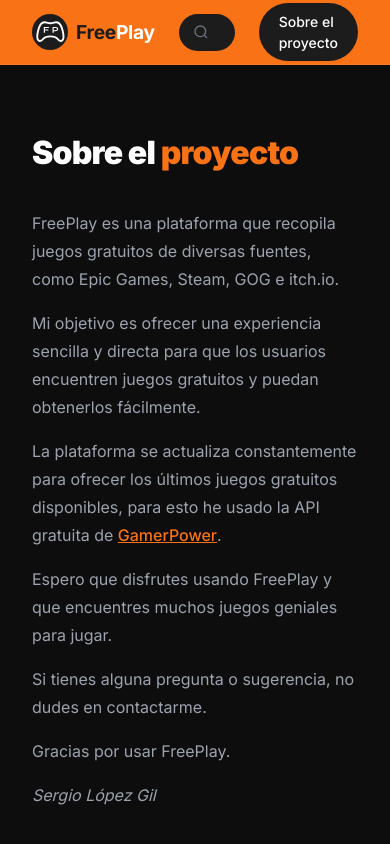
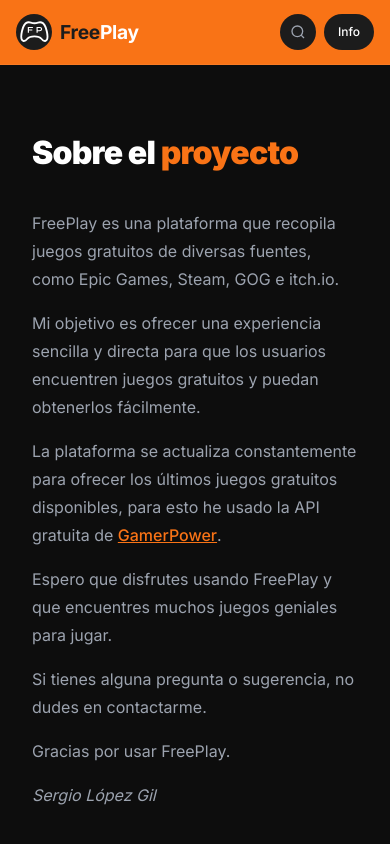
Before and after one commit to Sergio-LG/FreePlay, a Next.js app: page /sobre-el-proyecto in a window 390 px wide. Shown: the top 844 px of the page. Built offline with nearby package versions, Linux system fonts and the light colour scheme.

Commit message:
fix: la pagina es ahora responsive y se puede usar en dispositivos moviles

```diff
--- a/next.config.mjs
+++ b/next.config.mjs
@@ -1,5 +1,13 @@
 const nextConfig = {
   reactCompiler: true,
+  images: {
+    remotePatterns: [
+      { protocol: "https", hostname: "**.gamerpower.com" },
+      { protocol: "https", hostname: "**.epicgames.com" },
+      { protocol: "https", hostname: "**.cloudflare.steamstatic.com" },
+      { protocol: "https", hostname: "**.akamaihd.net" },
+    ],
+  },
 };
 
 export default nextConfig;
--- a/src/app/sobre-el-proyecto/page.js
+++ b/src/app/sobre-el-proyecto/page.js
@@ -1,3 +1,4 @@
+import Image from "next/image";
 import Navbar from "@/components/Navbar";
 import Footer from "@/components/Footer";
 
@@ -29,13 +30,13 @@
           <div className="flex flex-row gap-3">
             <div className="bg-[#1a1a1a] rounded-[25%] px-5 py-2">
                 <a href="https://github.com/Sergio-LG" target="_blank" rel="noopener noreferrer" className="flex flex-col items-center w-15">
-                    <img src="Github.png" alt="Github" width="50px"/>
+                    <Image src="/Github.png" alt="Github" width={50} height={50} />
                     <p>Github</p>
                 </a>
             </div>
             <div className="bg-[#1a1a1a] rounded-[25%] px-5 py-2">
                 <a href="https://www.linkedin.com/in/sergio-l%C3%B3pez-gil-1b544339a/" target="_blank" rel="noopener noreferrer" className="flex flex-col items-center w-15">
-                    <img src="LinkedIn.png" alt="Linkedin" width="50px"/>
+                    <Image src="/LinkedIn.png" alt="Linkedin" width={50} height={50} />
                     <p>Linkedin</p>
                 </a>
             </div>
--- a/src/components/GameCard.js
+++ b/src/components/GameCard.js
@@ -1,6 +1,7 @@
 "use client";
 
 import { useState, useEffect } from "react";
+import Image from "next/image";
 
 const PLATFORM_COLORS = {
   Epic:           { bg: "#2563eb", color: "#fff" },
@@ -64,7 +65,7 @@
 
       <div style={{ position: "relative", width: "100%", aspectRatio: "16/9", background: "#111", overflow: "hidden" }}>
         {image
-          ? <img src={image} alt={title} style={{ width: "100%", height: "100%", objectFit: "cover", display: "block" }} />
+          ? <Image src={image} alt={title} fill sizes="(max-width: 640px) 100vw, (max-width: 1024px) 50vw, 25vw" style={{ objectFit: "cover" }} />
           : <div style={{ width: "100%", height: "100%", background: "linear-gradient(135deg,#1f2937 0%,#111827 100%)" }} />
         }
 
@@ -107,7 +108,7 @@
         </h3>
 
 
-        <div style={{ marginTop: "auto", paddingTop: "0.6rem", display: "flex", alignItems: "center", justifyContent: "space-between", gap: "0.5rem" }}>
+        <div className="flex flex-row items-center justify-between" style={{ marginTop: "auto", paddingTop: "0.6rem", gap: "0.5rem" }}>
           {showTimer ? (
             <div style={{ display: "flex", alignItems: "center", gap: 5, fontSize: "0.7rem", color: "#9ca3af" }}>
               <svg width="11" height="11" viewBox="0 0 24 24" fill="none" stroke="#f97316" strokeWidth="2">
@@ -131,6 +132,7 @@
               padding: "0.35rem 0.9rem", borderRadius: 9999,
               transition: "background 0.18s",
               flexShrink: 0,
+              alignSelf: "center",
             }}
             onMouseEnter={e => { e.currentTarget.style.background = "#ea6a0a"; }}
             onMouseLeave={e => { e.currentTarget.style.background = "#f97316"; }}
--- a/src/components/Navbar.js
+++ b/src/components/Navbar.js
@@ -1,10 +1,10 @@
 "use client";
 
 import Image from "next/image";
+import Link from "next/link";
+import { useState, useEffect, useRef } from "react";
 
-export default function Navbar({ search = "", onSearch }) {
-  return (
-    <nav style={{
+const navStyle = {
   position: "sticky",
   top: 0,
   zIndex: 100,
@@ -12,20 +12,20 @@
   backdropFilter: "blur(12px)",
   borderBottom: "1px solid rgba(255,255,255,0.06)",
   width: "100%",
-    }}>
-      <div style={{
+};
+
+const innerStyle = {
   maxWidth: 1280,
   margin: "0 auto",
-        padding: "0 2rem",
+  padding: "0 1rem",
   height: 64,
   display: "flex",
   alignItems: "center",
   justifyContent: "space-between",
-        gap: "1.5rem",
-      }}>
+  gap: "0.75rem",
+};
 
-        <a href="/" style={{ display: "flex", alignItems: "center", gap: "0.5rem", textDecoration: "none", flexShrink: 0 }}>
-          <span style={{
+const logoCircle = {
   display: "flex",
   alignItems: "center",
   justifyContent: "center",
@@ -33,29 +33,12 @@
   height: 36,
   borderRadius: "50%",
   background: "#1c1c1c",
-            fontSize: "0.75rem"
-          }}>
-            <Image src="/logo-white.svg" alt="Logo" width={30} height={30} style={{ display: "block" }} />
-          </span>
-          <span style={{ fontSize: "1.2rem", fontWeight: 700, color: "#ffffff", letterSpacing: "-0.3px" }}>
-            <span style={{ color: "#1c1c1c" }}>Free</span>Play
-          </span>
-        </a>
+};
 
-        <div style={{ position: "relative", flex: 1, maxWidth: 340 }}>
-          <svg style={{ position: "absolute", left: "0.875rem", top: "50%", transform: "translateY(-50%)", width: 16, height: 16, color: "#6b7280", pointerEvents: "none" }}
-            viewBox="0 0 24 24" fill="none" stroke="currentColor" strokeWidth="2">
-            <circle cx="11" cy="11" r="8" />
-            <line x1="21" y1="21" x2="16.65" y2="16.65" />
-          </svg>
-          <input
-            type="text"
-            placeholder="Buscar juegos..."
-            value={search}
-            onChange={(e) => onSearch(e.target.value)}
-            style={{
+const inputStyle = {
   width: "100%",
-              padding: "0.5rem 1rem 0.5rem 2.5rem",
+  height: 36,
+  padding: "0 1rem 0 2.5rem",
   background: "#1c1c1c",
   border: "none",
   borderRadius: 9999,
@@ -64,20 +47,133 @@
   outline: "none",
   fontFamily: "inherit",
   boxSizing: "border-box",
-            }}
+};
+
+const iconStyle = {
+  position: "absolute",
+  left: "0.875rem",
+  top: "50%",
+  transform: "translateY(-50%)",
+  width: 16,
+  height: 16,
+  color: "#6b7280",
+  pointerEvents: "none",
+};
+
+function SearchIcon() {
+  return (
+    <svg style={iconStyle} viewBox="0 0 24 24" fill="none" stroke="currentColor" strokeWidth="2">
+      <circle cx="11" cy="11" r="8" />
+      <line x1="21" y1="21" x2="16.65" y2="16.65" />
+    </svg>
+  );
+}
+
+export default function Navbar({ search = "", onSearch }) {
+  const [searchOpen, setSearchOpen] = useState(false);
+  const inputRef = useRef(null);
+
+  useEffect(() => {
+    if (searchOpen && inputRef.current) {
+      inputRef.current.focus();
+    }
+  }, [searchOpen]);
+
+  function handleToggleSearch() {
+    if (searchOpen && onSearch) onSearch("");
+    setSearchOpen((v) => !v);
+  }
+
+  return (
+    <nav style={navStyle}>
+      <div style={innerStyle}>
+
+        <Link href="/" style={{ display: "flex", alignItems: "center", gap: "0.5rem", textDecoration: "none", flexShrink: 0 }}>
+          <span style={logoCircle}>
+            <Image src="/logo-white.svg" alt="Logo" width={30} height={30} style={{ display: "block" }} />
+          </span>
+          <span style={{ fontSize: "1.2rem", fontWeight: 700, color: "#ffffff", letterSpacing: "-0.3px" }}>
+            <span style={{ color: "#1c1c1c" }}>Free</span>Play
+          </span>
+        </Link>
+
+        <div className="hidden sm:block" style={{ position: "relative", flex: 1, maxWidth: 340 }}>
+          <SearchIcon />
+          <input
+            type="text"
+            placeholder="Buscar juegos..."
+            value={search}
+            onChange={(e) => onSearch(e.target.value)}
+            style={inputStyle}
           />
         </div>
 
-        <a href="/sobre-el-proyecto" style={{
-          padding: "0.5rem 1.25rem",
+        {searchOpen && (
+          <div className="flex sm:hidden" style={{ position: "relative", flex: 1 }}>
+            <input
+              ref={inputRef}
+              type="text"
+              placeholder="Buscar juegos..."
+              value={search}
+              onChange={(e) => onSearch(e.target.value)}
+              style={{ ...inputStyle, padding: "0 1rem" }}
+            />
+          </div>
+        )}
+
+        <div style={{ display: "flex", alignItems: "center", gap: "0.5rem", flexShrink: 0 }}>
+          <button
+            className="flex sm:hidden"
+            onClick={handleToggleSearch}
+            aria-label={searchOpen ? "Cerrar búsqueda" : "Abrir búsqueda"}
+            style={{
+              background: "#1c1c1c",
+              border: "none",
+              borderRadius: 9999,
+              width: 36,
+              height: 36,
+              display: "flex",
+              alignItems: "center",
+              justifyContent: "center",
+              cursor: "pointer",
+              color: "#9ca3af",
+              flexShrink: 0,
+            }}
+          >
+            {searchOpen ? (
+              <svg width="16" height="16" viewBox="0 0 24 24" fill="none" stroke="currentColor" strokeWidth="2">
+                <line x1="18" y1="6" x2="6" y2="18" />
+                <line x1="6" y1="6" x2="18" y2="18" />
+              </svg>
+            ) : (
+              <svg width="16" height="16" viewBox="0 0 24 24" fill="none" stroke="currentColor" strokeWidth="2">
+                <circle cx="11" cy="11" r="8" />
+                <line x1="21" y1="21" x2="16.65" y2="16.65" />
+              </svg>
+            )}
+          </button>
+
+          <a
+            href="/sobre-el-proyecto"
+            style={{
+              display: "inline-flex",
+              alignItems: "center",
+              height: 36,
+              padding: "0 0.875rem",
               borderRadius: 9999,
               backgroundColor: "#1c1c1c",
               color: "#ffffff",
-          fontSize: "0.875rem",
               fontWeight: 500,
-        }}>
-          Sobre el proyecto
+              textDecoration: "none",
+              whiteSpace: "nowrap",
+              flexShrink: 0,
+            }}
+          >
+            <span className="hidden sm:inline" style={{ fontSize: "0.875rem" }}>Sobre el proyecto</span>
+            <span className="sm:hidden" style={{ fontSize: "0.75rem" }}>Info</span>
           </a>
+        </div>
+
       </div>
     </nav>
   );
```
Also changed, not shown: src/app/page.js (+8 -5 lines), 1 other file (tests, documents, lock files or other folders). Lines whose indentation alone changed are shown as unchanged.
